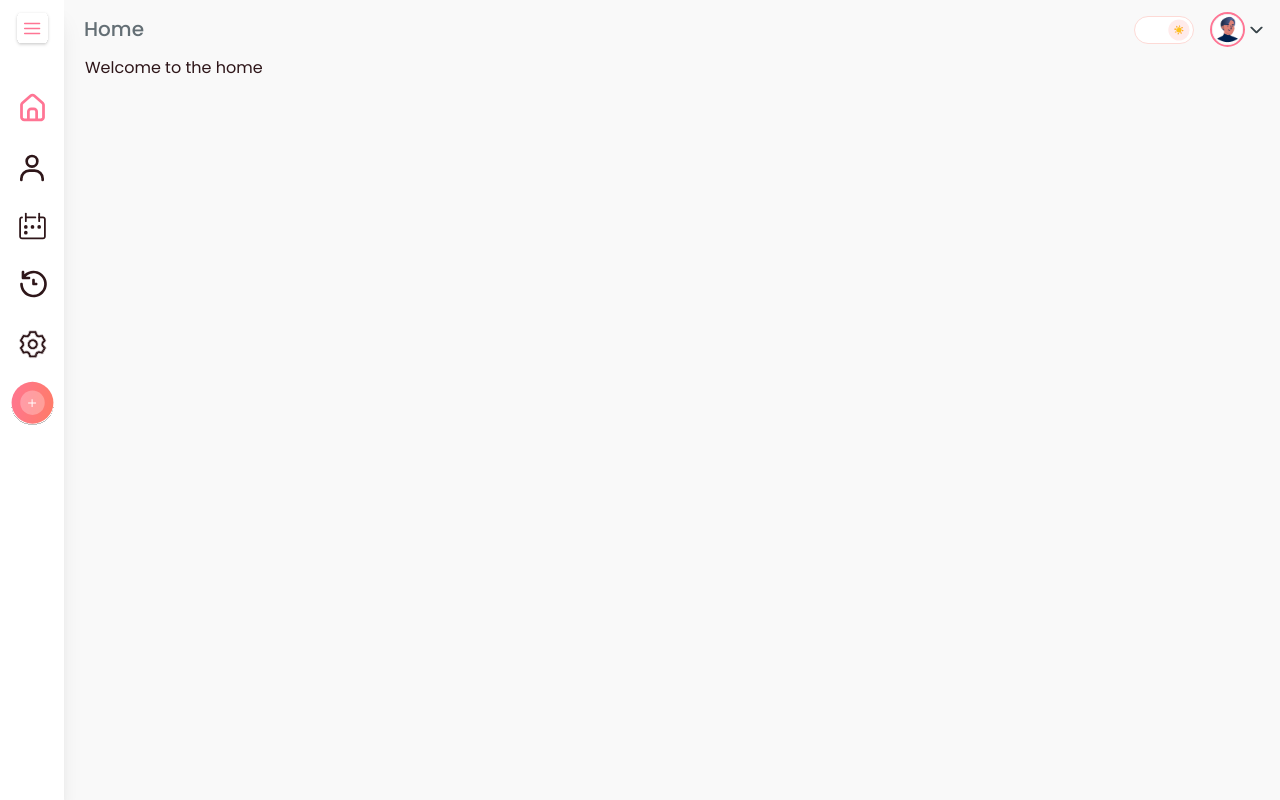
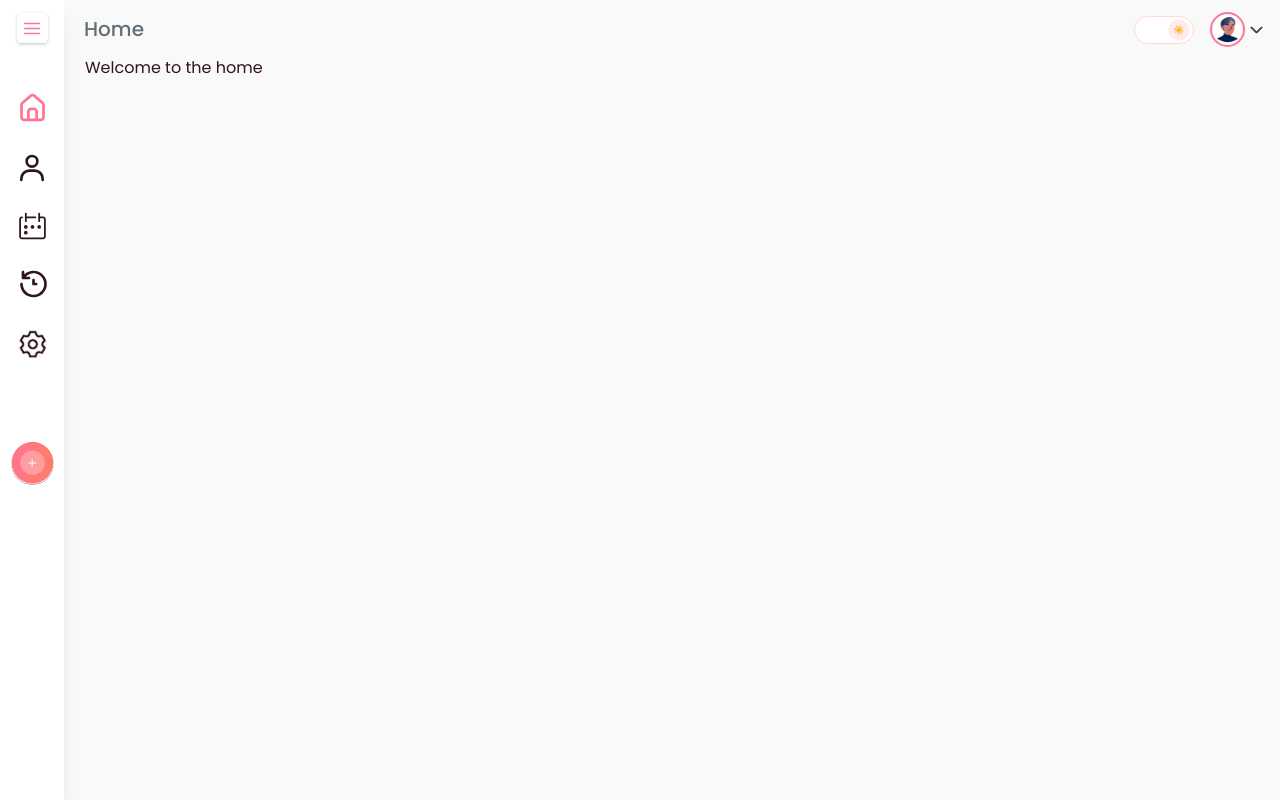
Before and after one commit to mdmahfuzrp/rtexus, a React (Vite) app: page / in a window 1280 px wide. Built offline with nearby package versions, Linux system fonts and the light colour scheme.

Commit message:
sidebar bug fix

```diff
--- a/src/Shared/SideBar/SideBar.jsx
+++ b/src/Shared/SideBar/SideBar.jsx
@@ -178,7 +178,7 @@ const Sidebar = ({ isTabletMid, open, setOpen }) => {
           {/* New Appointment Section */}
           {open ? (
             <motion.div
-              className="flex w-[150px] mx-auto mt-[60px]"
+              className="flex w-[150px] mx-auto mt-[30px] md:mt-[60px]"
               initial={{ "--opacity": "0" }}
               animate={{ "--opacity": "1" }}
               transition={{ duration: 3 }}
@@ -192,7 +192,7 @@ const Sidebar = ({ isTabletMid, open, setOpen }) => {
             </motion.div>
           ) : (
             <div
-              className="relative cursor-pointer flex items-center justify-center w-full"
+              className="relative  mt-[30px] md:mt-[60px] cursor-pointer flex items-center justify-center w-full"
             >
               <NewAppointment />
               <div className="animatedButton"></div>
```
